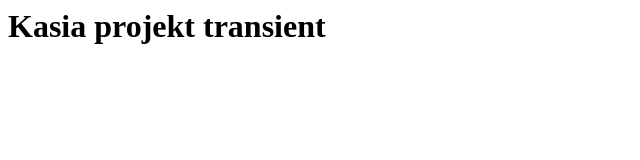
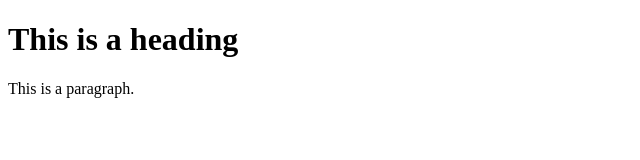
Before and after one commit to katgre/katgre.github.io, a plain HTML site: page index.html in a window 1280 px wide. Shown: the whole page, without its empty margins (0-640 px from the left). Drawn offline with Linux system fonts and the light colour scheme.

Commit message:
Update index.html

```diff
--- a/index.html
+++ b/index.html
@@ -1,3 +1,12 @@
-<div>
-  <h1>Kasia projekt transient</h1>
-</div>
+<!DOCTYPE html>
+<html>
+<head>
+  <link rel="stylesheet" src="main.css" type="text/css">
+</head>
+<body>
+
+<h1>This is a heading</h1>
+<p>This is a paragraph.</p>
+
+</body>
+</html>
```
